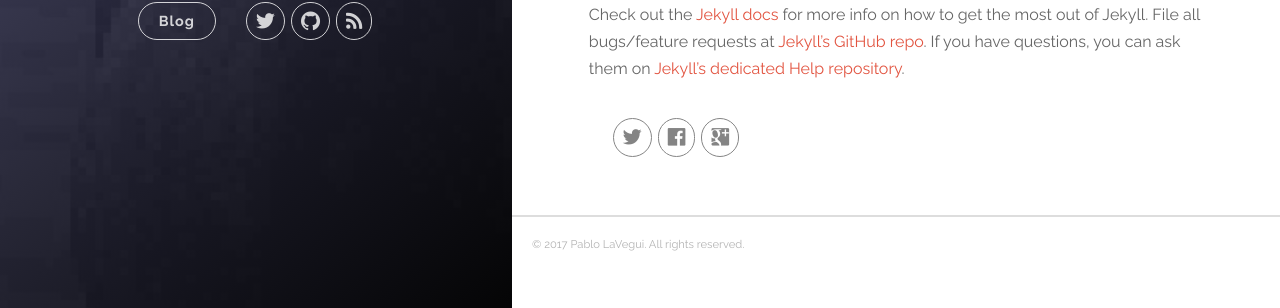
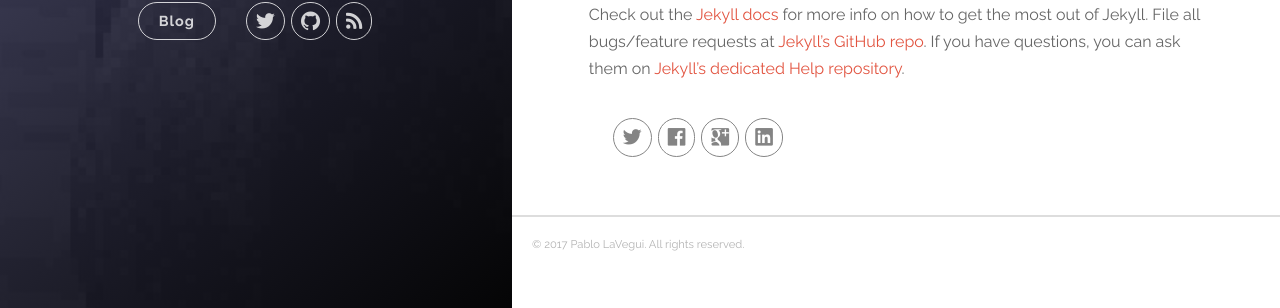
Before and after one commit to PabloLaVegui/PabloLaVegui.github.io, a Jekyll site: the page built from _posts/2016-01-08-welcome-to-jekyll.markdown, in a window 1280 px wide. Shown: the part 575-883 px from the top of the page. Built offline with Jekyll 4.4.1, drawn with Linux system fonts in a browser that asks for light colours; nearby versions of some CDN libraries.

Commit message:
Add share on Linkedin button

```diff
--- a/_layouts/post.html
+++ b/_layouts/post.html
@@ -40,6 +40,13 @@ layout: default
           </a>
         </li>
 
+        <!-- Linkedin -->
+        <li class="navigation__item">
+          <a href="https://www.linkedin.com/shareArticle?mini=true&url={{ site.url }}{{ page.url}}&title={{ page.title }}" rel="nofollow" target="_blank" title="Compartir en LinkedIn">
+            <i class="icon icon-social-linkedin"></i>
+          </a>
+        </li>
+
       </ul>
     </nav>
   </section>
```
